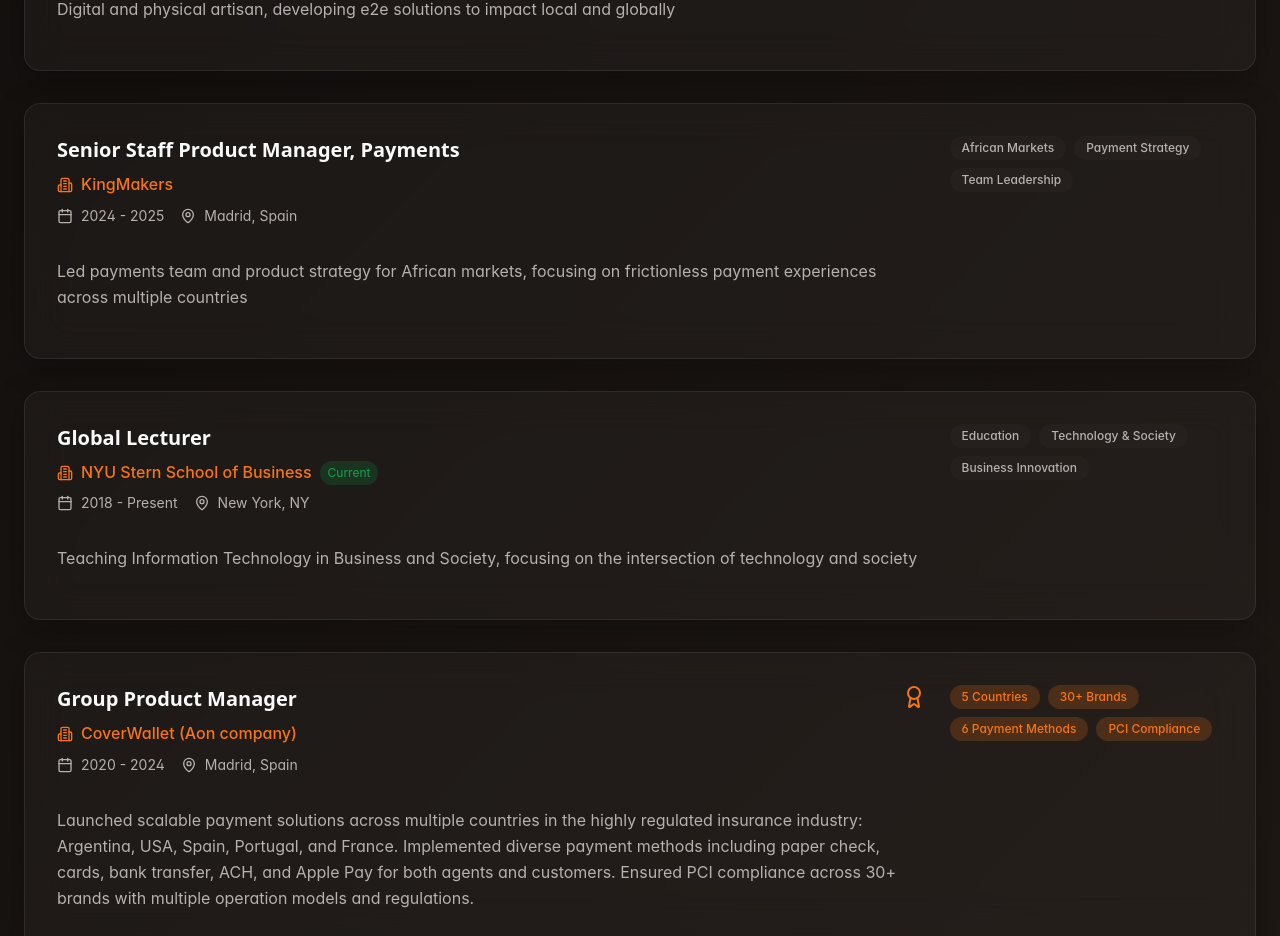
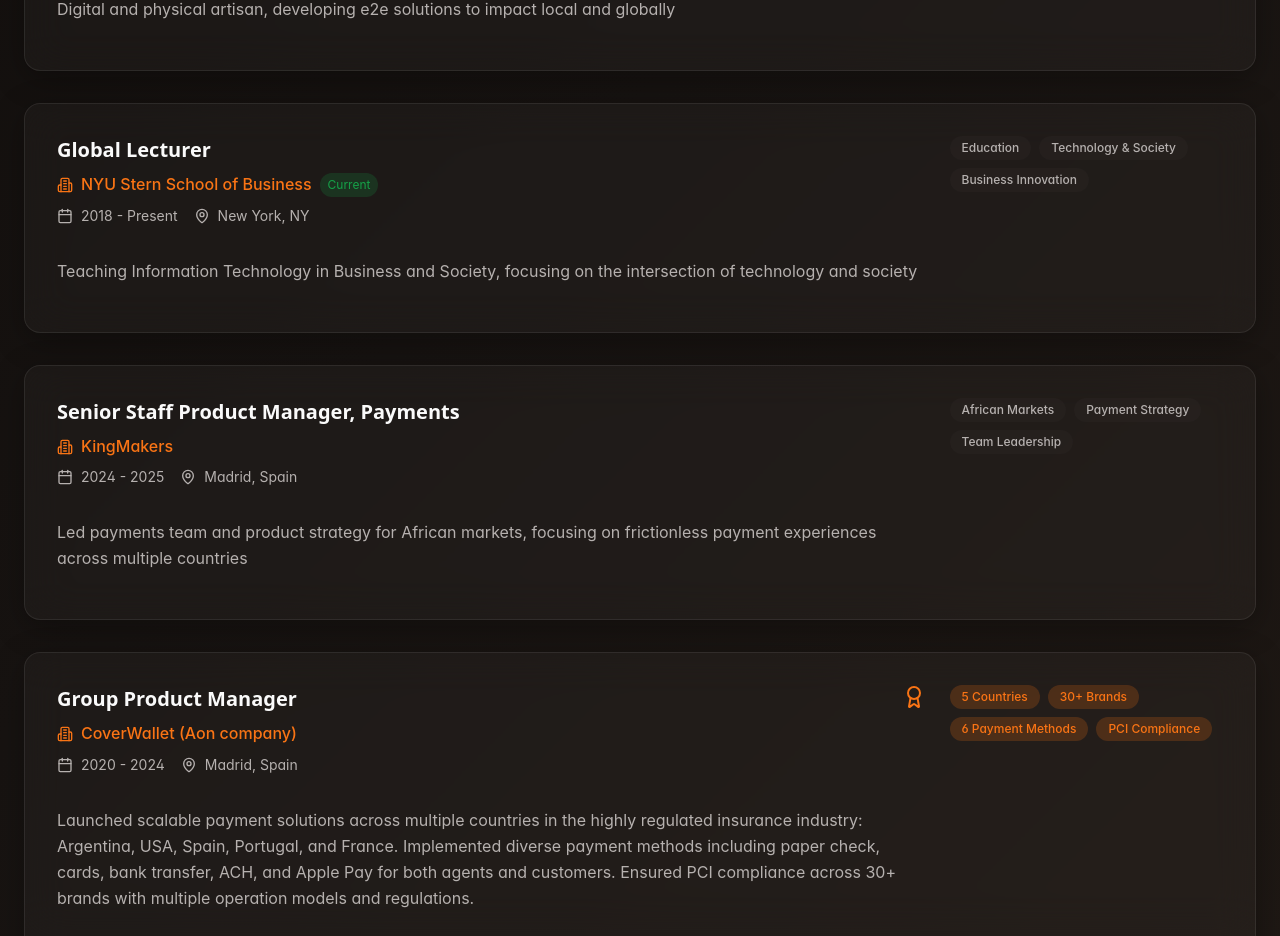
Before and after one commit to assarasua/product-leadership-asier, a React (Vite) app: page / in a window 1280 px wide. Shown: the part 2240-3176 px from the top of the page. Built offline with nearby package versions, Linux system fonts and the light colour scheme.

Commit message:
Reorder professional experience section
Adjust the order of the professional experience section.

```diff
--- a/src/components/Experience.tsx
+++ b/src/components/Experience.tsx
@@ -13,14 +13,6 @@ const Experience = () => {
       current: true
     },
     {
-      title: "Senior Staff Product Manager, Payments",
-      company: "KingMakers",
-      period: "2024 - 2025",
-      location: "Madrid, Spain",
-      description: "Led payments team and product strategy for African markets, focusing on frictionless payment experiences across multiple countries",
-      highlights: ["African Markets", "Payment Strategy", "Team Leadership"]
-    },
-    {
       title: "Global Lecturer",
       company: "NYU Stern School of Business",
       period: "2018 - Present",
@@ -28,6 +20,14 @@ const Experience = () => {
       description: "Teaching Information Technology in Business and Society, focusing on the intersection of technology and society",
       highlights: ["Education", "Technology & Society", "Business Innovation"],
       current: true
+    },
+    {
+      title: "Senior Staff Product Manager, Payments",
+      company: "KingMakers",
+      period: "2024 - 2025",
+      location: "Madrid, Spain",
+      description: "Led payments team and product strategy for African markets, focusing on frictionless payment experiences across multiple countries",
+      highlights: ["African Markets", "Payment Strategy", "Team Leadership"]
     },
     {
       title: "Group Product Manager",
```
